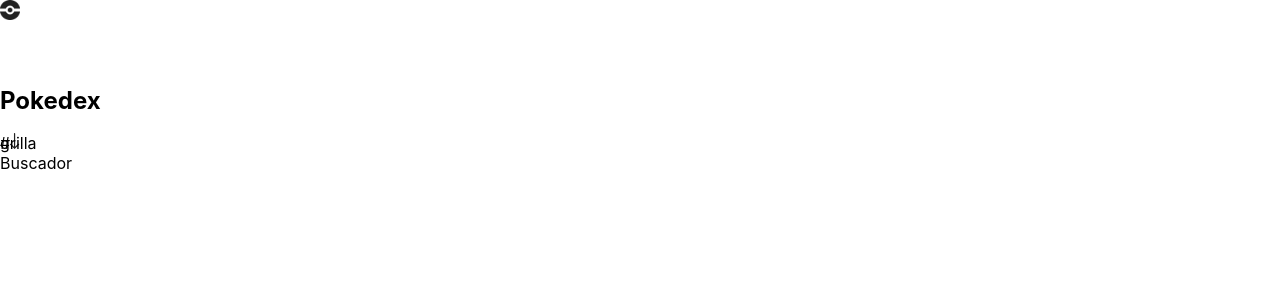
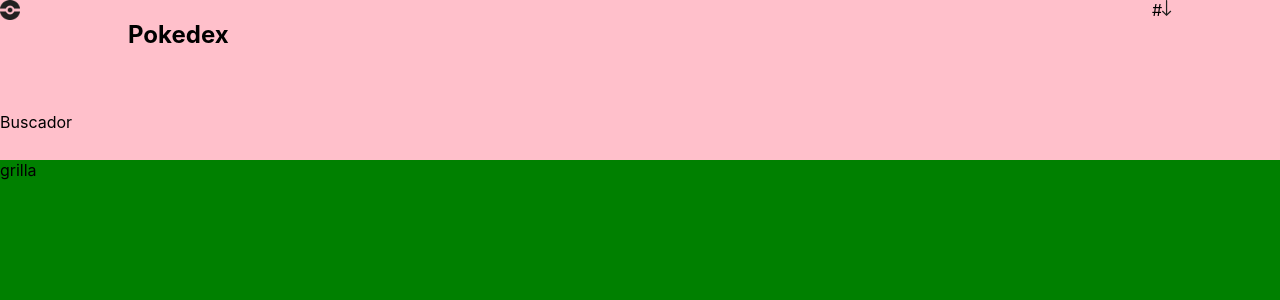
Before and after one commit to BadSh4dow/Proyecto-React, a React (Create React App) app: page / in a window 1280 px wide. Shown: the top 300 px of the page. Built offline with nearby package versions, Linux system fonts and the light colour scheme.

Commit message:
si se;or

```diff
--- a/src/App.css
+++ b/src/App.css
@@ -1,10 +1,18 @@
+main{
+  height: 100vh;
+  width: 100vw;
+}
+
 .navBar{
   display: grid;
   grid-template-areas:
-  'pokeball' 'titulo' 'arrow'
-  'search' 'search' 'search';
-  grid-template-columns: 20% 60% 20%;
-  grid-template-rows: 50% 50%;
+  'pokeball titulo arrow'
+  'search search search';
+  grid-template-columns: 10% 80% 10%;
+  grid-template-rows: 70% 30%;
+  width: 100%;
+  height: 20%;
+  background-color: pink;
 }
 .pokeball{
   grid-area: pokeball;
@@ -25,5 +33,14 @@
 }
 .searchBar{
   grid-area: search;
+}
 
-}
+.pokemonView{
+    display: grid;
+    grid-template-columns: 1fr  1fr 1fr;
+    grid-template-rows: 1fr 1fr  1fr;
+    height: 80%;
+    width: 100%;
+    background-color: green;
+
+  }
```
